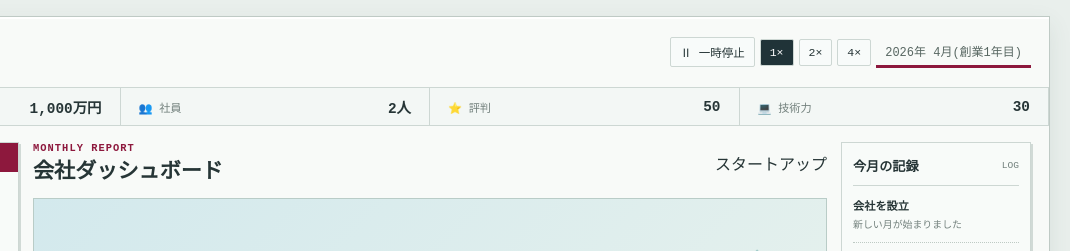
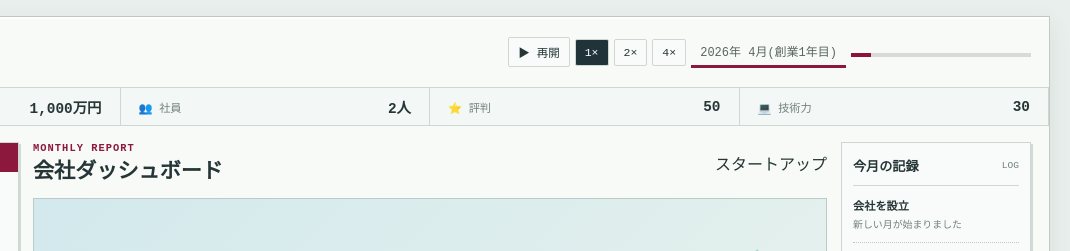
Before and after one commit to faopaic/graduation-project, a plain HTML site: page index.html in a window 1280 px wide. Both pictures are taken after a click on the button "Ⅱ 一時停止". Shown: the top 251 px of the page, 210-1280 px from the left. Drawn offline with Linux system fonts and the light colour scheme.

Commit message:
時間経過の追加１

```diff
--- a/css/common.css
+++ b/css/common.css
@@ -30,3 +30,18 @@ h1, h2, h3, p { margin-top: 0; } h2 { margin-bottom: 4px; font-family: Georgia,
 .modal-backdrop { position: fixed; z-index: 10; inset: 0; display: grid; place-items: center; padding: 20px; background: #233432b8; }.modal-card { position: relative; width: min(470px, 100%); padding: 26px; border: 1px solid var(--line); background: #f8fbf9; box-shadow: 5px 5px 0 #20343155; }.modal-card p { color: var(--muted); line-height: 1.7; }.modal-close { position: absolute; top: 8px; right: 10px; border: 0; background: transparent; color: var(--muted); font-size: 1.5rem; }.modal-image { height: 85px; margin: -26px -26px 18px; }.choice-list { display: grid; gap: 8px; margin-top: 18px; }.choice-button { display: grid; gap: 4px; padding: 12px; border: 1px solid var(--line); background: #fff; color: var(--ink); text-align: left; }.choice-button:hover { border-color: var(--primary); background: #fff5f7; }.rank { margin: 8px 0 12px; color: var(--primary); font-size: 4rem; font-weight: 900; text-align: center; }.final-card { text-align: center; }.final-stats { display: grid; grid-template-columns: repeat(2, 1fr); gap: 8px; margin: 18px 0; }.final-stats span { display: grid; gap: 4px; padding: 10px; background: #e9f0ed; color: var(--muted); font-size: .75rem; }.final-stats strong { color: var(--ink); }
 @keyframes slide-in { from { opacity: 0; transform: translateY(-6px); } to { opacity: 1; transform: translateY(0); } }
 @media (max-width: 700px) { .game-shell { width: 100%; margin: 0; border-width: 0; }.topbar, .bottom-nav { padding: 10px; }.topbar-controls { gap: 2px; }.control-button { display: none; }.status-card { padding: 8px 6px; }.status-card span { font-size: .62rem; }.game-content { padding: 12px 10px 18px; }.bottom-nav { align-items: stretch; flex-direction: column; }.bottom-nav nav { justify-content: space-between; }.nav-button { padding: 8px 6px; }.bottom-nav .primary-button { width: 100%; } }
+
+#time-progress {
+  width: 180px;
+  height: 4px;
+  margin-top: 6px;
+  background: #d9d9d9;
+  overflow: hidden;
+}
+
+#time-progress-fill {
+  width: 0%;
+  height: 100%;
+  background: #8d123e;
+  transition: width 0.1s linear;
+}
--- a/index.html
+++ b/index.html
@@ -19,11 +19,12 @@
         <h1 id="company-name">Blue Orbit Systems</h1>
       </div>
       <div class="topbar-controls">
-        <button class="control-button" type="button">Ⅱ 一時停止</button>
-        <button class="speed-button active" type="button">1×</button>
-        <button class="speed-button" type="button">2×</button>
-        <button class="speed-button" type="button">4×</button>
-        <span class="date-badge" id="current-date">1年目 4月</span>
+        <button id="pause-button" class="control-button" type="button">Ⅱ 一時停止</button>
+        <button id="speed-1" class="speed-button active" type="button">1×</button>
+        <button id="speed-2" class="speed-button" type="button">2×</button>
+        <button id="speed-4" class="speed-button" type="button">4×</button>
+        <span id="current-date" class="date-badge">1年目 4月</span>
+        <div id="time-progress"><div id="time-progress-fill"></div></div>
       </div>
     </header>
 
--- /dev/null
+++ b/js/core/gameLoop.js
@@ -0,0 +1,71 @@
+let isRunning = true;
+let speed = 1;
+let progress = 0;
+let timer = null;
+
+const MONTH_DURATION = 45000;
+
+let monthCallback = null;
+let progressCallback = null;
+
+export function initializeGameLoop(
+  onMonthPassed,
+  onProgressChanged
+) {
+  monthCallback = onMonthPassed;
+  progressCallback = onProgressChanged;
+
+  if (timer) {
+    clearInterval(timer);
+  }
+
+  timer = setInterval(updateLoop, 100);
+}
+
+function updateLoop() {
+
+  if (!isRunning) return;
+
+  const increment =
+    (100 / (MONTH_DURATION / 100))
+    * speed;
+
+  progress += increment;
+
+  if (progressCallback) {
+    progressCallback(progress);
+  }
+
+  if (progress >= 100) {
+
+    progress = 0;
+
+    if (progressCallback) {
+      progressCallback(0);
+    }
+
+    if (monthCallback) {
+      monthCallback();
+    }
+  }
+}
+
+export function pauseGameLoop() {
+  isRunning = false;
+}
+
+export function startGameLoop() {
+  isRunning = true;
+}
+
+export function setGameSpeed(value) {
+  speed = value;
+}
+
+export function getGameSpeed() {
+  return speed;
+}
+
+export function isGameRunning() {
+  return isRunning;
+}
--- a/js/main.js
+++ b/js/main.js
@@ -10,6 +10,7 @@ import { closeModal, showChoiceModal, showFinalModal } from "./ui/modal.js";
 import { showNotification } from "./ui/notification.js";
 import { loadGame, saveGame } from "./save/save.js";
 import { addHistoryLog } from "./history/historyManager.js";
+import {initializeGameLoop,startGameLoop,pauseGameLoop,setGameSpeed,isGameRunning} from "./core/gameLoop.js";
 let projects = [];
 let employees = [];
 let events = [];
@@ -176,6 +177,37 @@ async function startGame() {
     }
 
     setupNavigation(render);
+
+    initializeGameLoop(advanceGameMonth,updateTimeProgress);
+    startGameLoop();
+    document
+      .querySelector("#speed-1")
+      .addEventListener("click", () => {
+        setGameSpeed(1);
+    });
+    document
+      .querySelector("#speed-2")
+      .addEventListener("click", () => {
+        setGameSpeed(2);
+    });
+    document
+      .querySelector("#speed-4")
+      .addEventListener("click", () => {
+        setGameSpeed(4);
+    });
+    document
+      .querySelector("#pause-button")
+      .addEventListener("click", (event) => {
+        if (isGameRunning()) {
+          pauseGameLoop();
+          event.target.textContent =
+            "▶ 再開";
+        } else {
+          startGameLoop();
+          event.target.textContent =
+            "Ⅱ 一時停止";
+        }
+    });
     document.querySelector("#next-month-button").addEventListener("click", advanceGameMonth);
     subscribe(render);
     render();
@@ -183,5 +215,13 @@ async function startGame() {
     document.querySelector("#main-content").innerHTML = `<div class="empty-state"><h2>ゲームを起動できませんでした</h2><p>${error.message} ローカルサーバー経由でindex.htmlを開いてください。</p></div>`;
   }
 }
-
+function updateTimeProgress(value) {
+  const bar =
+    document.querySelector(
+      "#time-progress-fill"
+    );
+  if (!bar) return;
+  bar.style.width =
+    `${Math.min(value, 100)}%`;
+}
 startGame();
```
